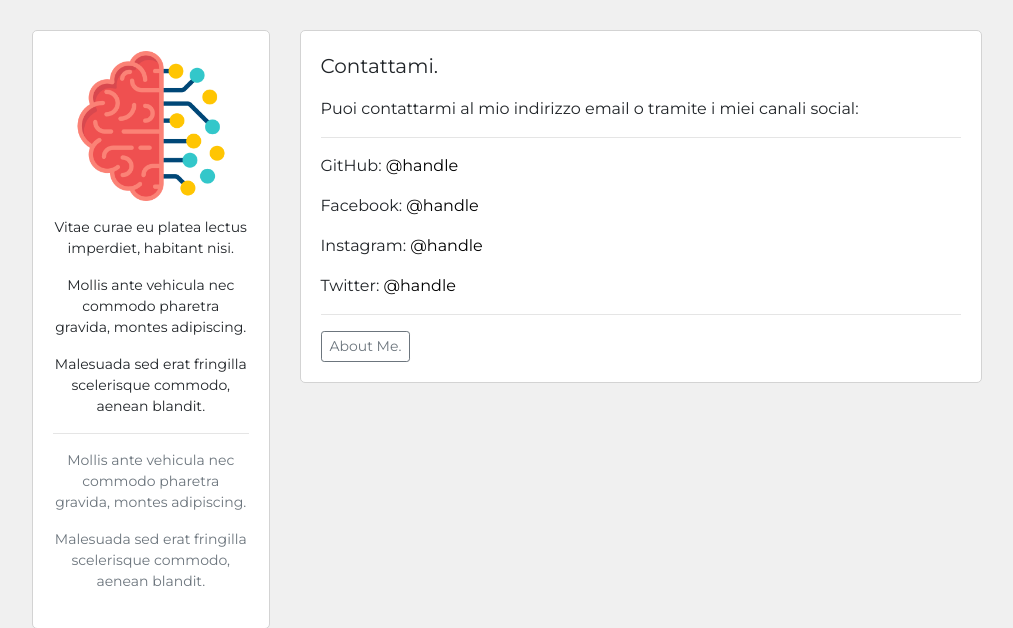
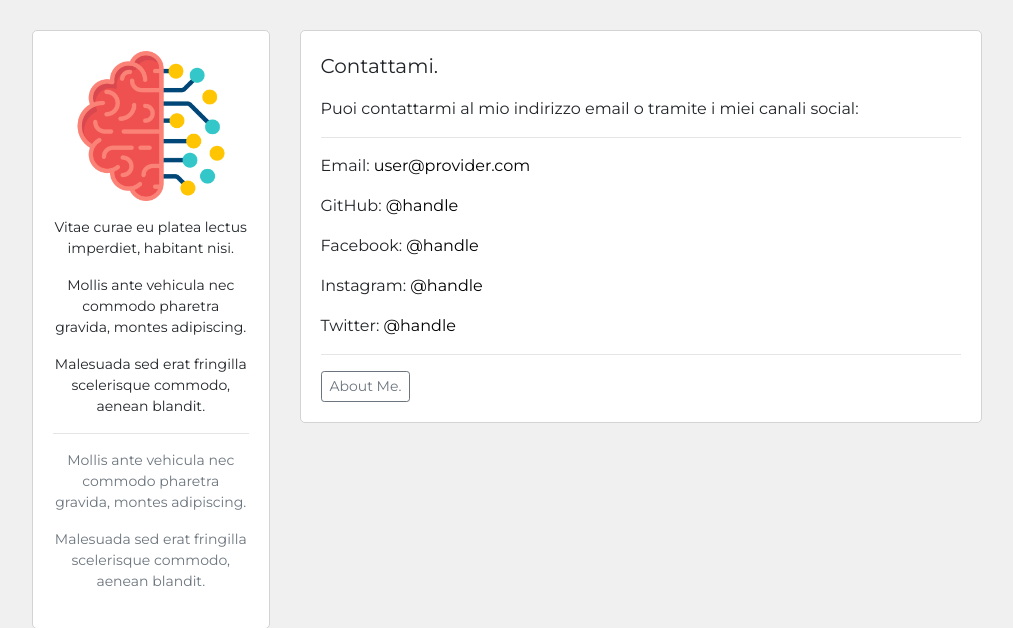
Before and after one commit to pymike00/codingwiz-dev, a Flask app: page /contact in a window 1280 px wide. Shown: the part 78-706 px from the top of the page, without its empty margins (133-1146 px from the left). Run offline with Flask 2, Linux system fonts and the light colour scheme.

Commit message:
Minor update contact_page.html

```diff
--- a/blog/templates/contact_page.html
+++ b/blog/templates/contact_page.html
@@ -12,6 +12,7 @@
                 <p class="lead">Contattami.</p>
                 <p>Puoi contattarmi al mio indirizzo email o tramite i miei canali social:</p>
                 <hr>
+                <p>Email: <a class="custom-link" href="mailto:user@provider.com">user@provider.com</a></p>
                 <p>GitHub: <a class="custom-link" href="">@handle</a></p>
                 <p>Facebook: <a class="custom-link" href="">@handle</a></p>
                 <p>Instagram: <a class="custom-link" href="">@handle</a></p>
```
